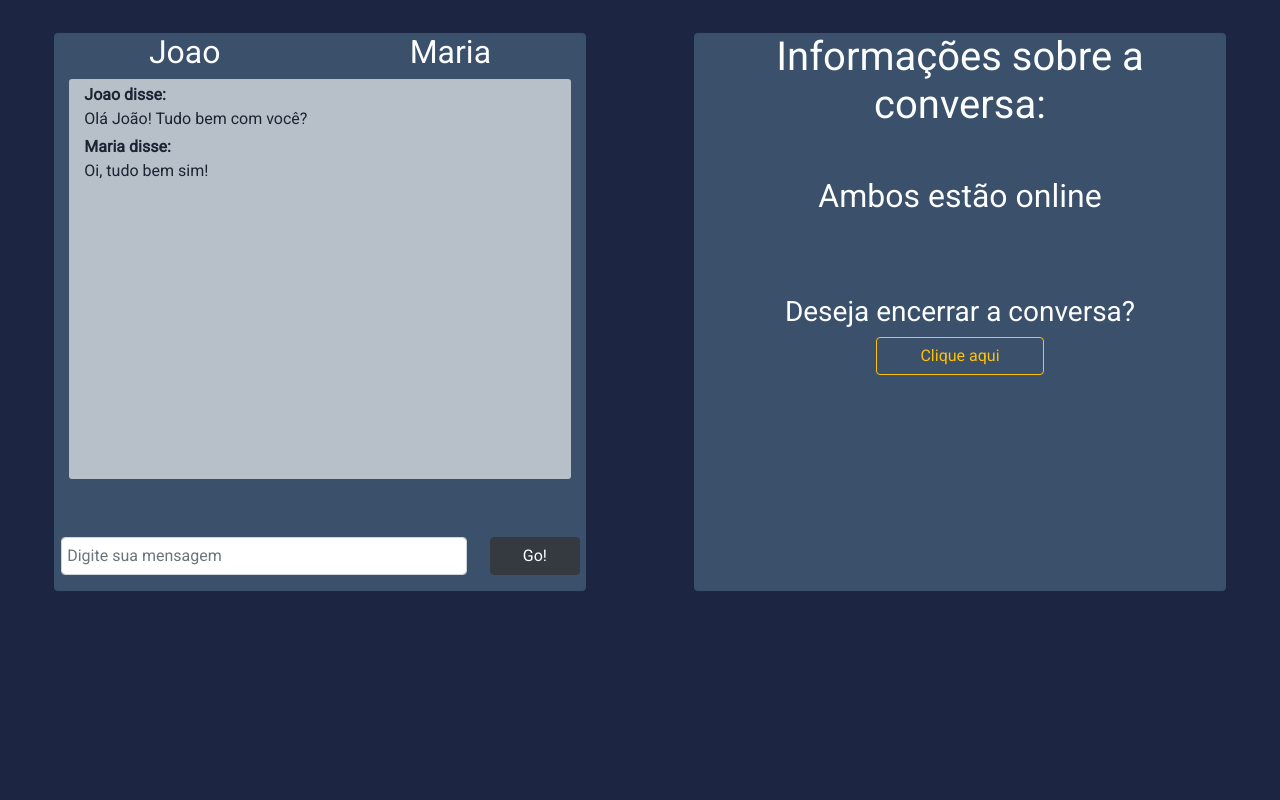
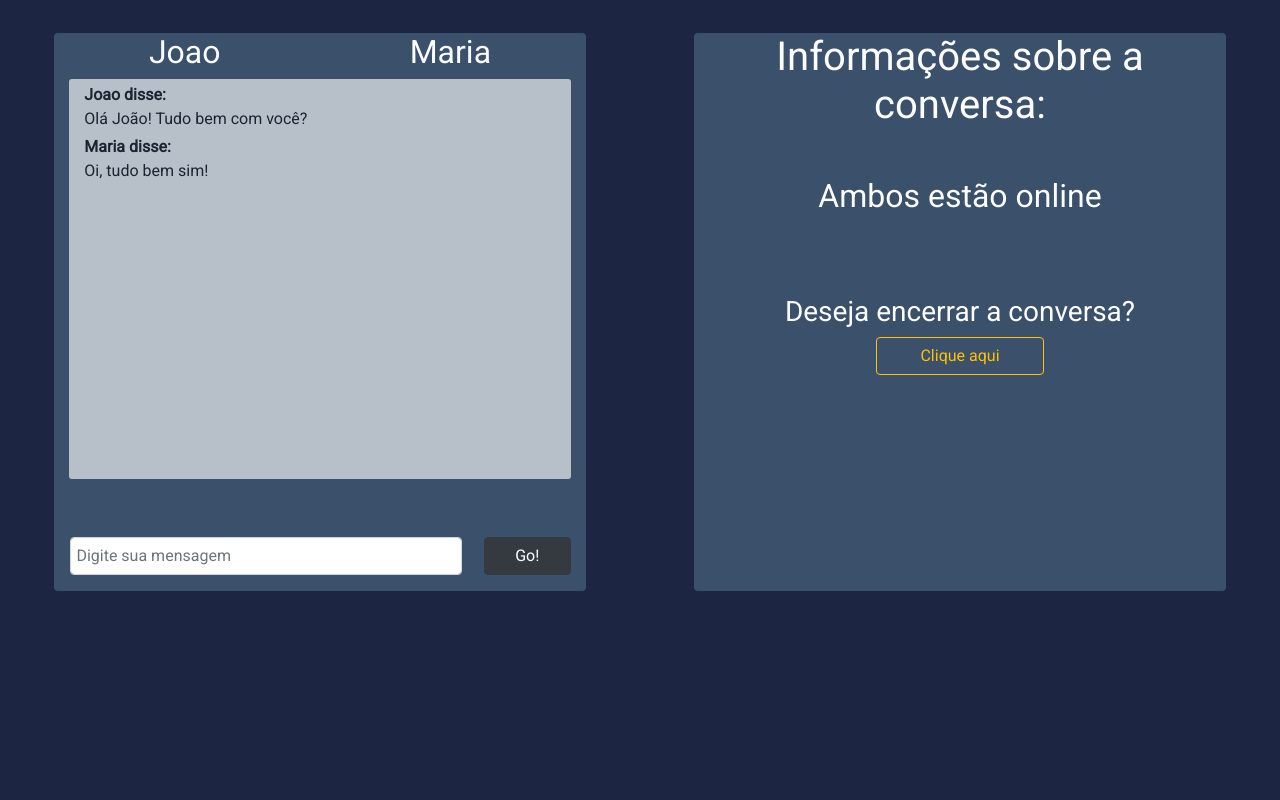
Before and after one commit to gabrielborgesdm/talkToo, a PHP site: page / in a window 1280 px wide. Run offline with PHP 8.4, Linux system fonts and the light colour scheme; data comes from the database, SQL or seed files in the repository.

Commit message:
Alterações concluidas

```diff
--- a/css/style.css
+++ b/css/style.css
@@ -1,4 +1,5 @@
 @import url('https://fonts.googleapis.com/css?family=Roboto');
+
 body{
     font-family: Roboto;
     color: #fcfdff;
@@ -36,6 +37,11 @@ body{
 .formBottom{
     width: 100%;
     bottom: 1rem;
-    margin-left: -0.9rem !important;
+    padding: 0 0.6rem;
+    margin-left: -0.9rem;
     position:absolute;
 }
+
+
+
+/*RESPONSIVO*/
--- a/index.php
+++ b/index.php
@@ -16,21 +16,21 @@
         <div class="container-fluid">
             <section class="row justify-content-around mt-3">
 
-                <div class="col-sm-5 divCont my-3 " id="mensagem">
+                <div class="col-11 col-sm-5 divCont my-3 " id="mensagem">
                     <div class="row justify-content-around" id="mensagemNome">
                         <h2>&nbsp;</h2>
                     </div>
                     <div class="container" id="mensagemCampo">
                     </div>
                     <form name="formMensagem" onsubmit="cadastraMensagem(); return false;" class="formBottom">
-                        <div class="form-row  justify-content-around ">
+                        <div class="form-row justify-content-around ">
                            <input type="text" class="form-control col-9"  placeholder="Digite sua mensagem"  id="textoMensagem" />
                            <input type="submit" class="col-2 btn btn-dark" value="Go!" />
                         </div>
                     </form>
                 </div>
 
-                <div class="col-sm-5  divCont text-center my-3" id="info">
+                <div class="col-11 col-sm-5  divCont text-center my-3" id="info">
                     <h1>Informações sobre a conversa:</h1>
                     <h2 id="infoUsuario" class="my-5"></h2>
                     <div id="encerrarConversa" class="lead" style="margin-top:5rem; display:none;">
@@ -39,7 +39,7 @@
                     </div>
                     <span id="sla"></span>
                     <form name="formCadastra" onsubmit="cadastraUsuario(); return false" class="formBottom" style="display:none;">
-                        <p class="h5">Cadastre-se:</p>
+                        <p class="h5">Entre com seu nick:</p>
                         <div class="form-row  justify-content-around ">
                            <input type="text" class="form-control col-9"  placeholder="Digite seu apelido" name="nomeCadastraUsuario" />
                            <input type="submit" class="col-2 btn btn-dark" value="Go!" />
```
Also changed, not shown: css/responsive.css (added), 1 other file.
